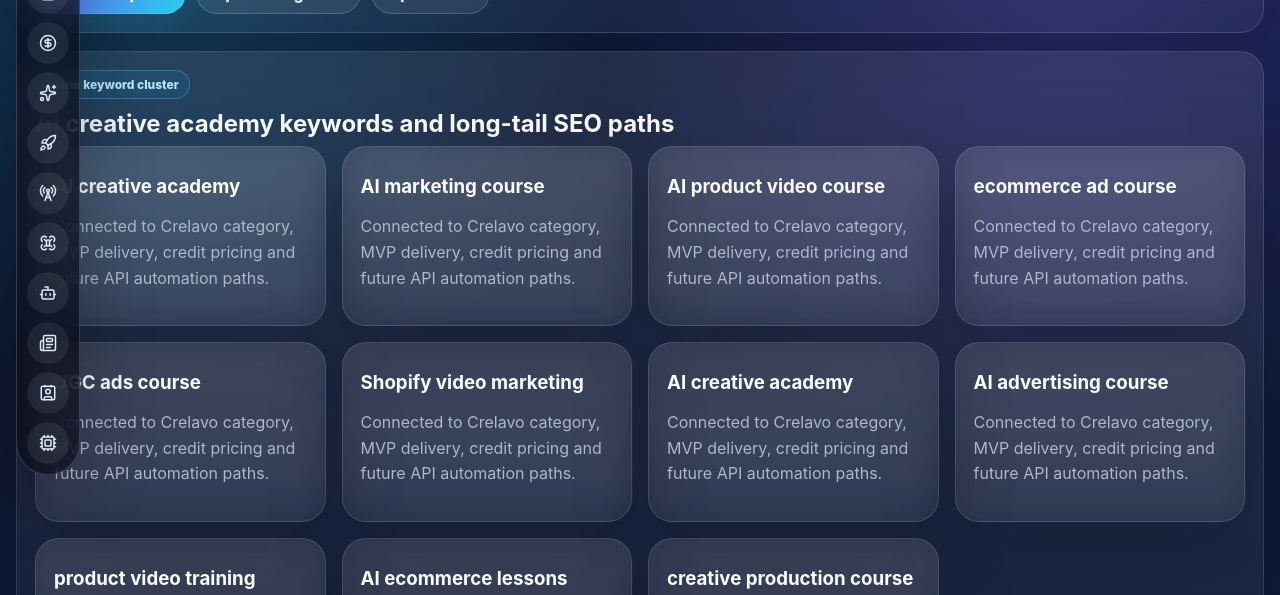
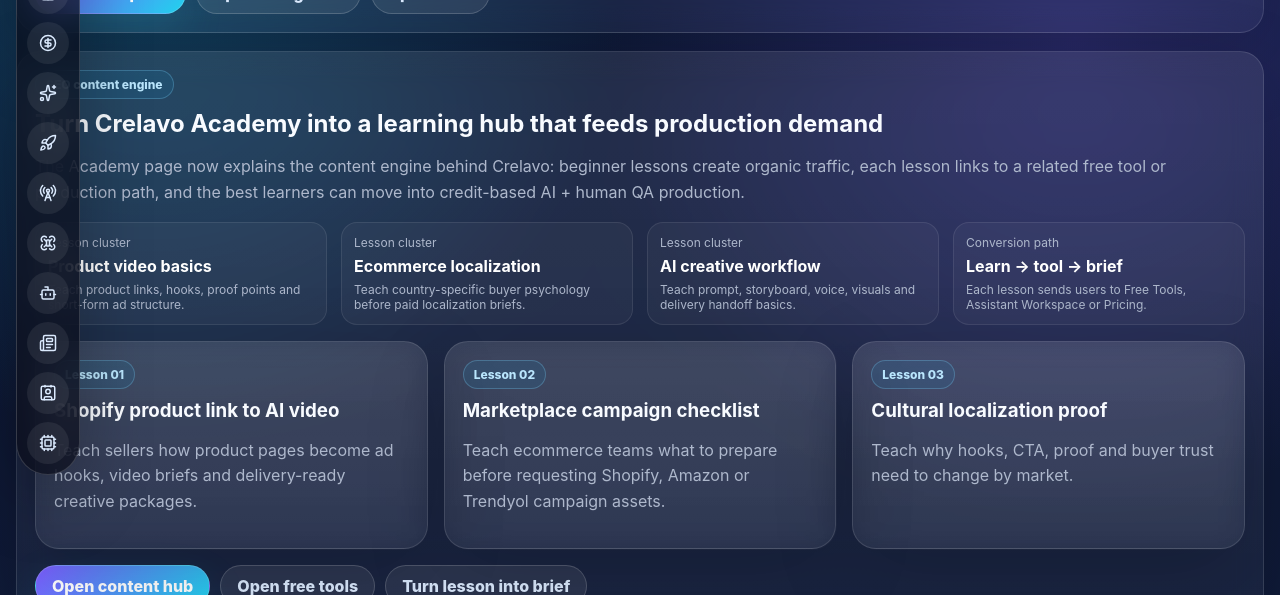
Before and after one commit to olcayto44/crelavo-vercel-upload, a Next.js app: page /crelavo-academy in a window 1280 px wide. Shown: the part 357-952 px from the top of the page. Built offline with nearby package versions, Linux system fonts and the light colour scheme; no server answers.

Commit message:
add academy and programmatic SEO engines

```diff
--- a/src/app/admin/seo/page.tsx
+++ b/src/app/admin/seo/page.tsx
@@ -8,7 +8,9 @@ const seoModules = [
   { title: "Google Search Console", file: "manual submission", fields: ["Domain property", "Sitemap submit status", "URL inspection", "Indexing notes"] },
   { title: "Google Analytics / Tag Manager", file: "layout script area", fields: ["GA measurement ID", "GTM container ID", "Cookie consent", "Conversion events"] },
   { title: "Open Graph", file: "social preview config", fields: ["OG title", "OG description", "OG image", "Twitter card"] },
-  { title: "Cultural localization proof", file: "src/components/PhaseOneFeaturePage.tsx", fields: ["Before/after proof block", "Localized campaign internal links", "Ecommerce checklist blog CTA", "Campaign category CTA"] }
+  { title: "Cultural localization proof", file: "src/components/PhaseOneFeaturePage.tsx", fields: ["Before/after proof block", "Localized campaign internal links", "Ecommerce checklist blog CTA", "Campaign category CTA"] },
+  { title: "Academy content engine", file: "src/components/PhaseOneFeaturePage.tsx", fields: ["Lesson cluster cards", "Free tool CTAs", "Blog hub CTA", "Assistant brief CTA"] },
+  { title: "Programmatic SEO engine", file: "src/app/blog/page.tsx", fields: ["Platform + product video template", "Industry + campaign asset template", "Country + localization template", "Problem + free tool template"] }
 ];
 
 export default function AdminSeoPage() {
--- a/src/app/admin/site-content/page.tsx
+++ b/src/app/admin/site-content/page.tsx
@@ -8,7 +8,7 @@ export default function AdminSiteContentPage() {
       <section className="card admin-wide-card">
         <span className="badge">Content Management</span>
         <h3>Public site content</h3>
-        <p style={{ color: "var(--muted)", marginTop: 0 }}>This panel manages top navigation, homepage moving showcase slides, blog topics, media slots and footer help content through the platform_configs table. Blog topics can be added, removed and re-ordered from here.</p>
+        <p style={{ color: "var(--muted)", marginTop: 0 }}>This panel manages top navigation, homepage moving showcase slides, blog topics, media slots and footer help content through the platform_configs table. Blog topics can be added, removed and re-ordered from here; the public Blog / Content page now also carries Academy and programmatic SEO engine sections.</p>
         <AdminSiteContentManager initialContent={defaultSiteContentConfig} />
       </section>
     </AdminShell>
--- a/src/components/PhaseOneFeaturePage.tsx
+++ b/src/components/PhaseOneFeaturePage.tsx
@@ -46,6 +46,44 @@ export async function PhaseOneFeaturePageView({ page }: { page: PhaseOneFeatureP
               <Link className="btn" href="/free-tools/ad-performance-score-checker">Open free AI Ad Scorer</Link>
               <Link className="btn secondary" href="/free-tools/ecommerce-ad-script-generator">Write an ad script first</Link>
               <Link className="btn secondary" href="/ai-product-video-generator">Create product video after scoring</Link>
+            </div>
+          </section>
+        ) : null}
+
+        {page.slug === "crelavo-academy" ? (
+          <section className="card admin-wide-card" style={{ marginTop: 18 }}>
+            <span className="badge">SEO content engine</span>
+            <h2>Turn Crelavo Academy into a learning hub that feeds production demand</h2>
+            <p style={{ color: "var(--muted)" }}>
+              The Academy page now explains the content engine behind Crelavo: beginner lessons create organic traffic, each lesson links to a related free tool or production path, and the best learners can move into credit-based AI + human QA production.
+            </p>
+            <div className="admin-info-grid">
+              <div><span>Lesson cluster</span><strong>Product video basics</strong><small>Teach product links, hooks, proof points and short-form ad structure.</small></div>
+              <div><span>Lesson cluster</span><strong>Ecommerce localization</strong><small>Teach country-specific buyer psychology before paid localization briefs.</small></div>
+              <div><span>Lesson cluster</span><strong>AI creative workflow</strong><small>Teach prompt, storyboard, voice, visuals and delivery handoff basics.</small></div>
+              <div><span>Conversion path</span><strong>Learn → tool → brief</strong><small>Each lesson sends users to Free Tools, Assistant Workspace or Pricing.</small></div>
+            </div>
+            <div className="admin-category-grid" style={{ marginTop: 16 }}>
+              <Link className="card admin-category-card" href="/blog/shopify-product-link-to-ai-video-guide">
+                <span className="badge">Lesson 01</span>
+                <h3>Shopify product link to AI video</h3>
+                <p>Teach sellers how product pages become ad hooks, video briefs and delivery-ready creative packages.</p>
+              </Link>
+              <Link className="card admin-category-card" href="/blog/shopify-amazon-trendyol-ai-campaign-checklist">
+                <span className="badge">Lesson 02</span>
+                <h3>Marketplace campaign checklist</h3>
+                <p>Teach ecommerce teams what to prepare before requesting Shopify, Amazon or Trendyol campaign assets.</p>
+              </Link>
+              <Link className="card admin-category-card" href="/ai-cultural-localization">
+                <span className="badge">Lesson 03</span>
+                <h3>Cultural localization proof</h3>
+                <p>Teach why hooks, CTA, proof and buyer trust need to change by market.</p>
+              </Link>
+            </div>
+            <div style={{ display: "flex", gap: 10, flexWrap: "wrap", marginTop: 16 }}>
+              <Link className="btn" href="/blog">Open content hub</Link>
+              <Link className="btn secondary" href="/free-tools">Open free tools</Link>
+              <Link className="btn secondary" href="/dashboard/assistant-workspace?idea=Turn%20this%20lesson%20into%20a%20production%20brief">Turn lesson into brief</Link>
             </div>
           </section>
         ) : null}
```
Also changed, not shown: src/app/admin/growth/page.tsx (+6 -6 lines), src/app/blog/page.tsx (+19 -0 lines).
